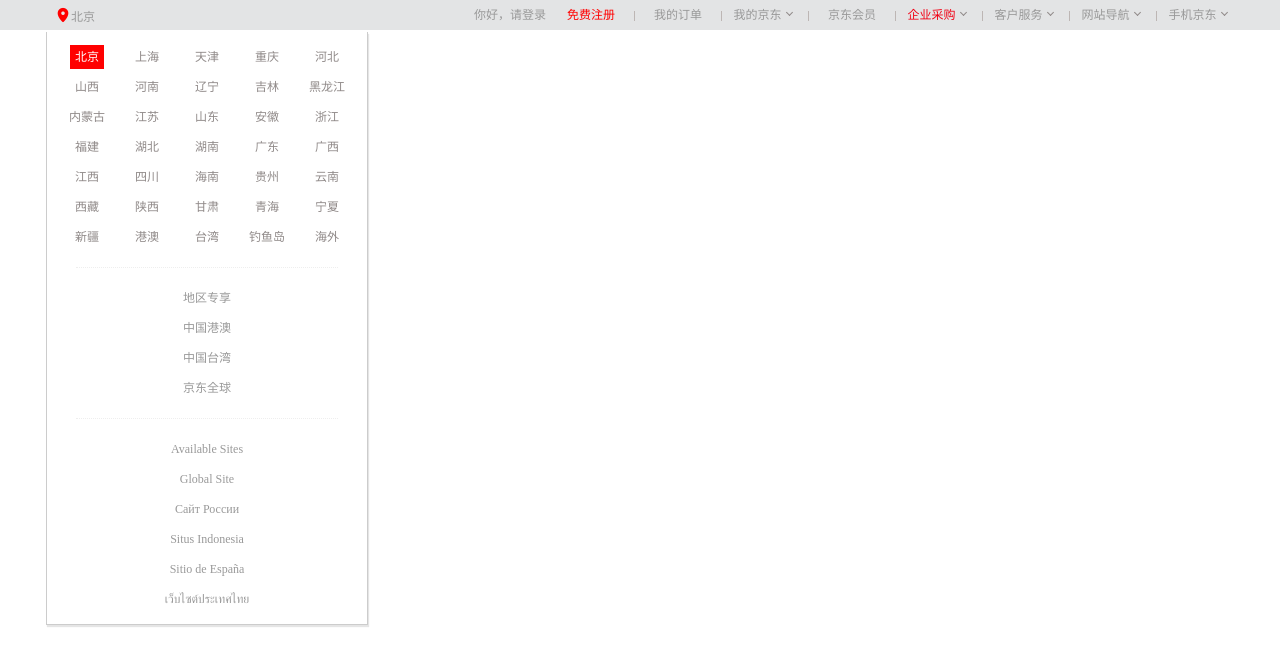
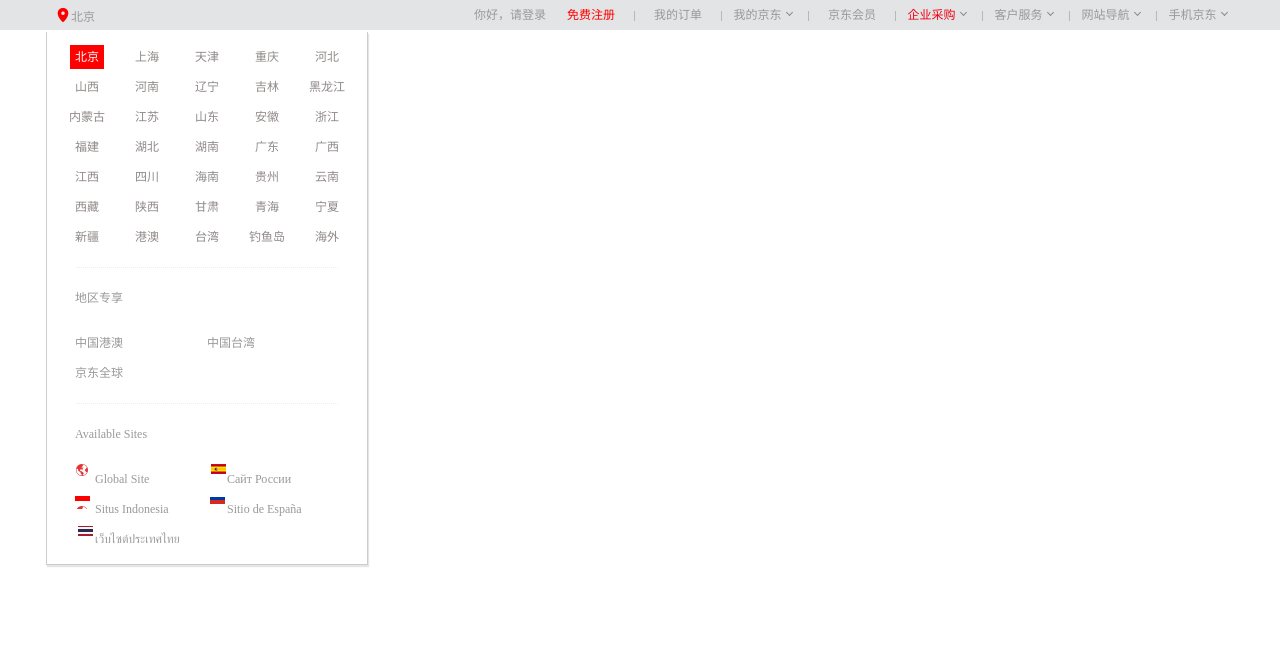
Before and after one commit to 13632632437/jd, a plain HTML site: page myIndex.html in a window 1280 px wide. Drawn offline with Linux system fonts and the light colour scheme.

Commit message:
myindex的.less文件和html文件做了修改

```diff
--- a/css/myIndex.less
+++ b/css/myIndex.less
@@ -65,41 +65,41 @@
           box-sizing: border-box;
           text-align: left;
           p {
-            text-align: center;
+            margin-bottom: 15px;
           }
           ul {
             width: 100%;
             display: flex;
             flex-wrap: wrap;
             li {
-              width: 30%;
+              width: 50%;
               display: flex;
               flex-wrap: wrap;
               .icon {
                 width: 20px;
-                height: 13px;
+                height: 15px;
                 display: inline-block;
-                background-image: url(./img/redfalg.png);
+                background-image: url(../img/redfalg.png);
               }
               &:nth-child(2) {
                 .icon {
-                  //第一个值：负-左 正-右 第二个值
+                  //第一个值：负-左 正-右 第二个值 正-下  负-上
                   background-position: -36px 0;
                 }
               }
               &:nth-child(3) {
                 .icon {
-                  background-position: -72px 0;
+                  background-position: 0 -15px;
                 }
               }
               &:nth-child(4) {
                 .icon {
-                  background-position: 0 13px;
+                  background-position: -72px 0;
                 }
               }
               &:nth-child(5) {
                 .icon {
-                  background-position: -72px 13px;
+                  background-position: -72px -15px;
                 }
               }
             }
--- a/myIndex.html
+++ b/myIndex.html
@@ -52,7 +52,7 @@
                         <li><a href="">海外</a></li>
                     </ul>
                     <div class="divide-line"></div>
-                    <div class="aera-self">
+                    <div class="area-self">
                         <p>地区专享</p>
                         <ul>
                             <li>中国港澳</li>
@@ -61,7 +61,7 @@
                         </ul>
                     </div>
                     <div class="divide-line"></div>
-                    <div class="aera-self">
+                    <div class="area-self">
                         <p>Available Sites</p>
                         <ul>
                             <li><div class="icon"></div>Global Site</li>
```
Also changed, not shown: css/myIndex.css.
